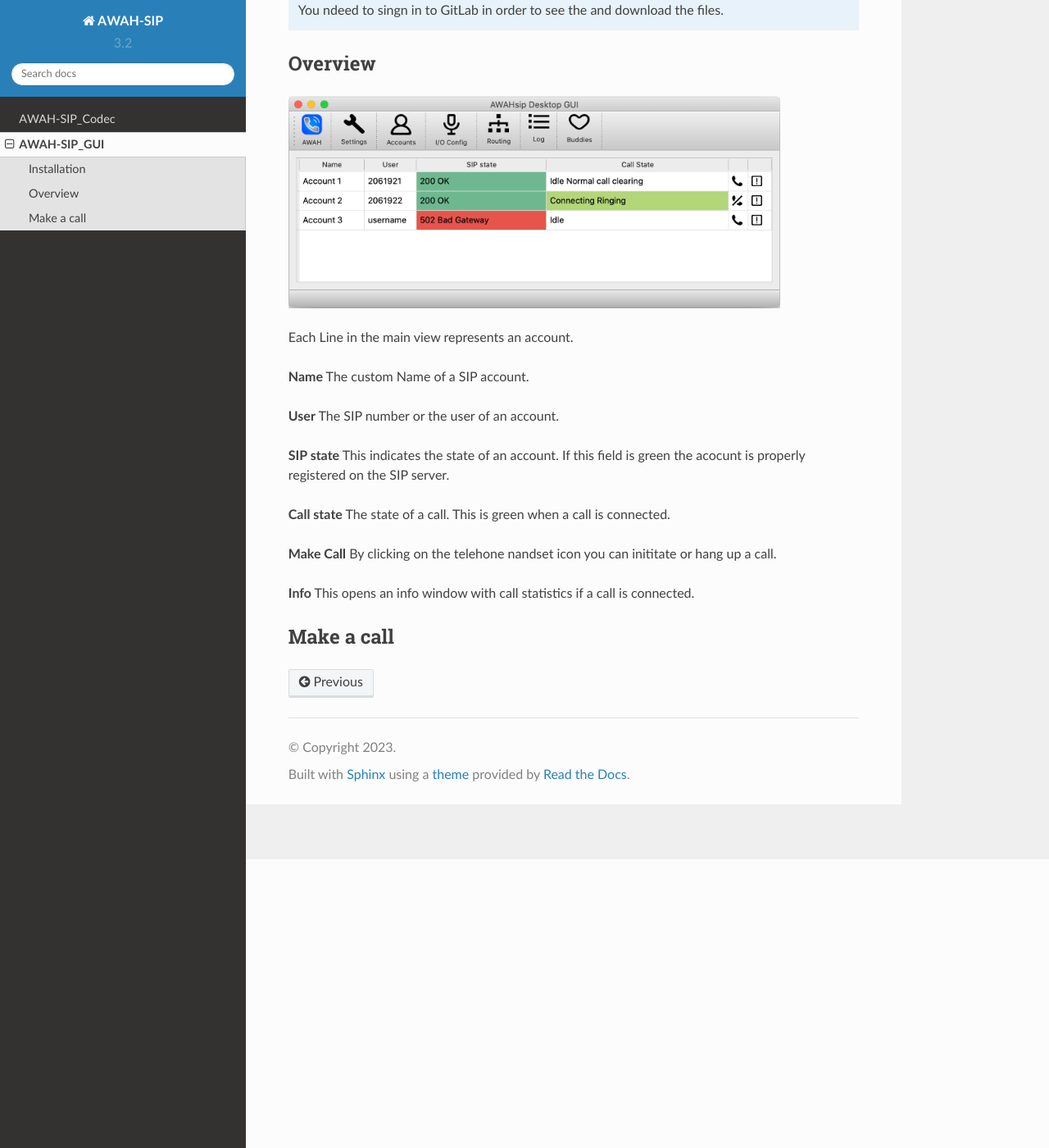
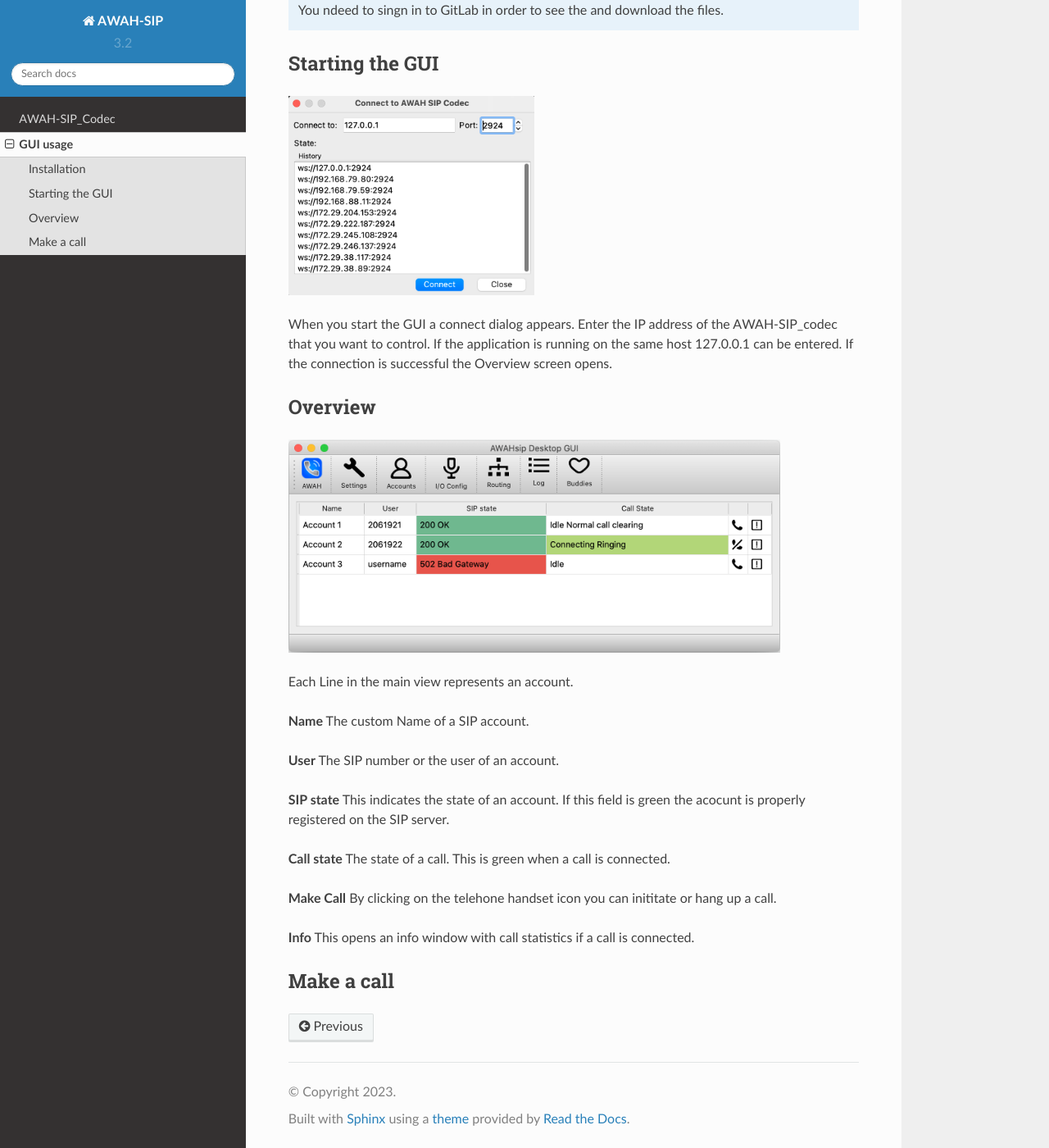
Before and after one commit to AWAH-SIP/AWAH-SIP_Documentation, a Sphinx documentation site: the page built from docs/source/AWAH-SIP_GUI.rst, in a window 1280 px wide and 1400 px high, scrolled down 352 px. Shown: the whole window at 82% size. Built offline with Sphinx 7.4.7 and the Read the Docs theme 2.0.0, drawn with Linux system fonts in a browser that asks for light colours.

Commit message:
added connect dialog

```diff
--- a/docs/source/AWAH-SIP_GUI.rst
+++ b/docs/source/AWAH-SIP_GUI.rst
@@ -14,6 +14,18 @@
    You ndeed to singn in to GitLab in order to see the and download the files.
 
 .. _AWAH-SIP-GUI-download: https://github.com/AWAH-SIP/AWAH-SIP_Desktop-GUI/actions
+
+Starting the GUI
+----------------
+
+.. image:: images/Connect-dialog.png
+  :width: 300
+  :alt: connect dialog
+
+When you start the GUI a connect dialog appears. Enter the IP address of the AWAH-SIP_codec that
+you want to control. If the application is running on the same host 127.0.0.1 can be entered.
+If the connection is successful the Overview screen opens.
+
 
 
 Overview
@@ -34,7 +46,7 @@
 
 **Call state** The state of a call. This is green when a call is connected.
 
-**Make Call** By clicking on the telehone nandset icon you can inititate or hang up a call.
+**Make Call** By clicking on the telehone handset icon you can inititate or hang up a call.
 
 **Info** This opens an info window with call statistics if a call is connected.
 
--- a/docs/source/index.rst
+++ b/docs/source/index.rst
@@ -34,4 +34,4 @@
    :maxdepth: 2
 
    AWAH-SIP_Codec
-   AWAH-SIP_GUI
+   GUI usage <AWAH-SIP_GUI.rst>
```
Also changed, not shown: docs/source/images/Connect-dialog.png (added).
